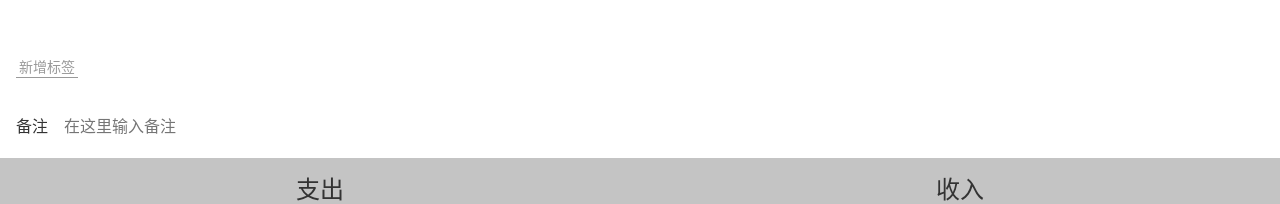
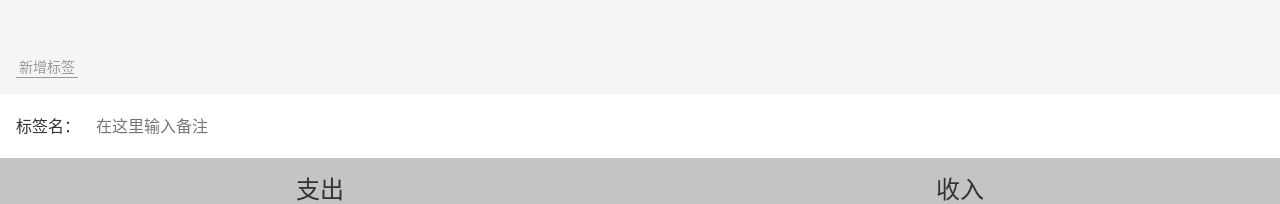
Before and after one commit to Jingweiw99/Mobile-account-book, a Vue app: page /#/money in a window 1280 px wide. Shown: the part 195-399 px from the top of the page. Built offline with nearby package versions, Linux system fonts and the light colour scheme.

Commit message:
value data变为Prop

```diff
--- a/src/components/FormItem.vue
+++ b/src/components/FormItem.vue
@@ -1,7 +1,7 @@
 <template>
   <div>
     <label class="formItem">
-      <span class="name">{{ fieldName }}</span>
+      <span class="name">标签名：</span>
       <input type="text" v-model="value" :placeholder="placeholder" />
     </label>
   </div>
@@ -11,8 +11,8 @@
 import { Vue, Component, Watch, Prop } from "vue-property-decorator";
 @Component
 export default class FormItem extends Vue {
-  value = "";
-  @Prop({  }) fieldName!: string;
+  @Prop({default:''}) value!:string;
+
   @Prop() placeholder?: string;
   @Watch("value")
   onValueChanged(value: string) {
--- a/src/components/Tags.vue
+++ b/src/components/Tags.vue
@@ -47,7 +47,6 @@ export default class Tags extends Vue {
 
 <style lang="scss" scoped>
 .tags {
-  background-color: white;
   font-size: 14px;
   padding: 16px;
   flex-grow: 1;
```
